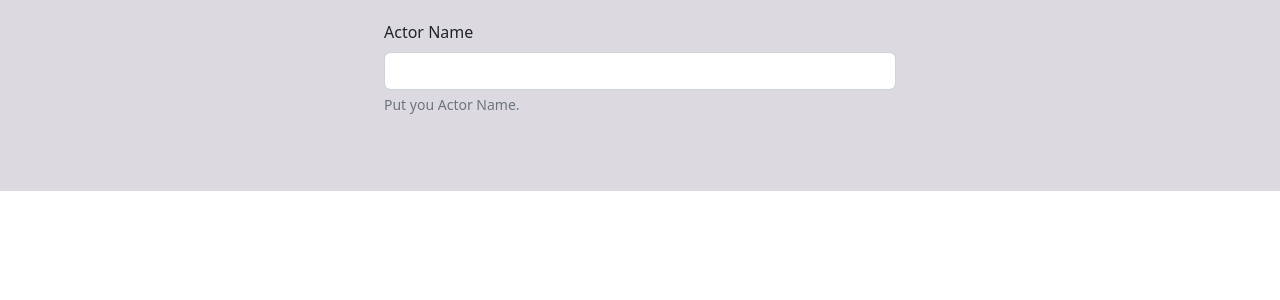
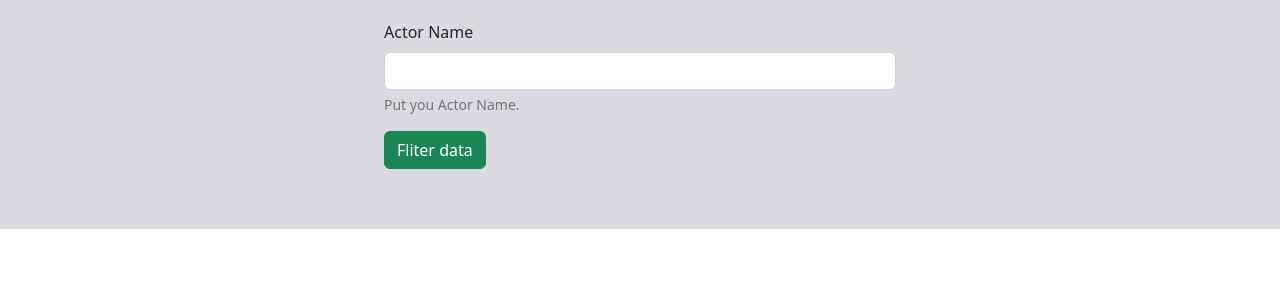
Before and after one commit to developython14/flask-chat-app, a Flask app: page /filter_api in a window 1280 px wide. Shown: the top 300 px of the page. Run offline with Flask 2, Linux system fonts and the light colour scheme.

Commit message:
filter api with ajax

```diff
--- a/static/javascript/filter_ajax.js
+++ b/static/javascript/filter_ajax.js
@@ -52,7 +52,6 @@ $(function() {
   $('button#fliterdata').bind('click', function() {
     $.getJSON(api_url+$('input[name="mustapha"]').val(), {
     }, function(data) {
-      console.log('return function called');
       var sel = document.querySelector('.data');
       sel.innerHTML = '';
       for (let element of data) {
--- a/templates/filter_api.html
+++ b/templates/filter_api.html
@@ -4,6 +4,7 @@
     <meta http-equiv="X-UA-Compatible" content="IE=edge">
     <meta name="viewport" content="width=device-width, initial-scale=1.0">
     <title>filter using api</title>
+    <link rel="icon" type="image/png" href="https://th.bing.com/th/id/OIP._lj92MjR2gsdEAaVpeRJ0gHaHy?pid=ImgDet&rs=1">
     <link rel="stylesheet" href="{{url_for('static', filename='css/design.css')}}">
     <link href="https://cdn.jsdelivr.net/npm/bootstrap@5.2.0-beta1/dist/css/bootstrap.min.css" rel="stylesheet" integrity="sha384-0evHe/X+R7YkIZDRvuzKMRqM+OrBnVFBL6DOitfPri4tjfHxaWutUpFmBp4vmVor" crossorigin="anonymous">
 
@@ -14,8 +15,9 @@
         <label for="exampleInputEmail1" class="form-label">Actor Name</label>
         <input type="email" class="form-control" id="exampleInputEmail1" aria-describedby="emailHelp" onchange="changegrid()">
         <div id="emailHelp" class="form-text">Put you Actor Name.</div>
+      </div><button type="button" class="btn btn-success" id="fliterdata">Fliter data</button>
 
-      </div></div>
+      </div>
     <div class="data">
 
     </div>
--- a/templates/filter_with_ajax.html
+++ b/templates/filter_with_ajax.html
@@ -4,9 +4,9 @@
     <meta http-equiv="X-UA-Compatible" content="IE=edge">
     <meta name="viewport" content="width=device-width, initial-scale=1.0">
     <title>filter using ajax</title>
+    <link rel="icon" type="image/png" href="https://th.bing.com/th/id/R.43fe83862f55c065d5230f50c12f5c42?rik=9t%2b07mi%2fUP3jfg&pid=ImgRaw&r=0">
     <link rel="stylesheet" href="{{url_for('static', filename='css/design.css')}}">
     <link href="https://cdn.jsdelivr.net/npm/bootstrap@5.2.0-beta1/dist/css/bootstrap.min.css" rel="stylesheet" integrity="sha384-0evHe/X+R7YkIZDRvuzKMRqM+OrBnVFBL6DOitfPri4tjfHxaWutUpFmBp4vmVor" crossorigin="anonymous">
-
 </head>
 <body>
   <div class="total">
@@ -16,7 +16,6 @@
         <div id="emailHelp" class="form-text">Put you Actor Name.</div>
       </div><button type="button" class="btn btn-success" id="fliterdata">Fliter data</button>
     </div>
-    <div class="p"></div>
     <div class="data">
 
     </div>
```
